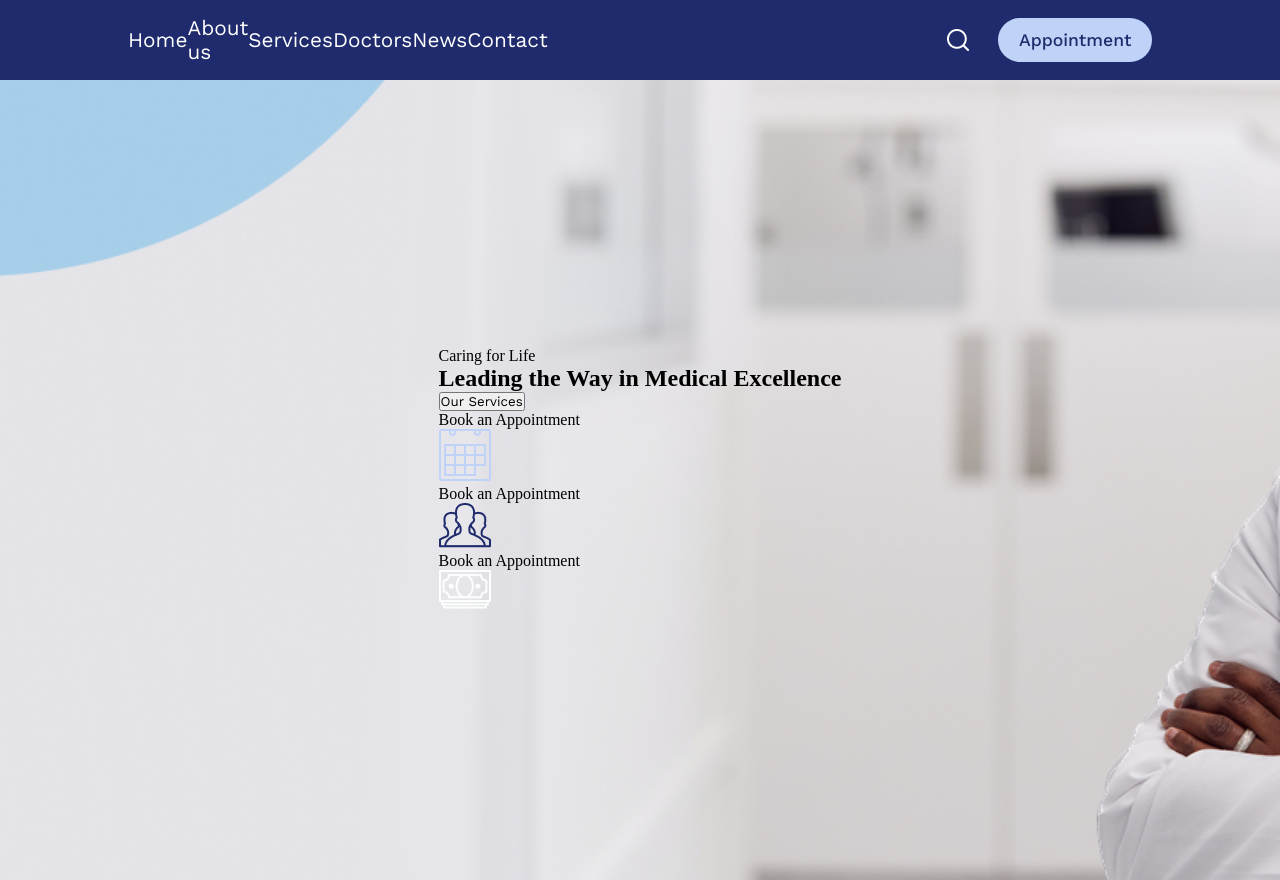
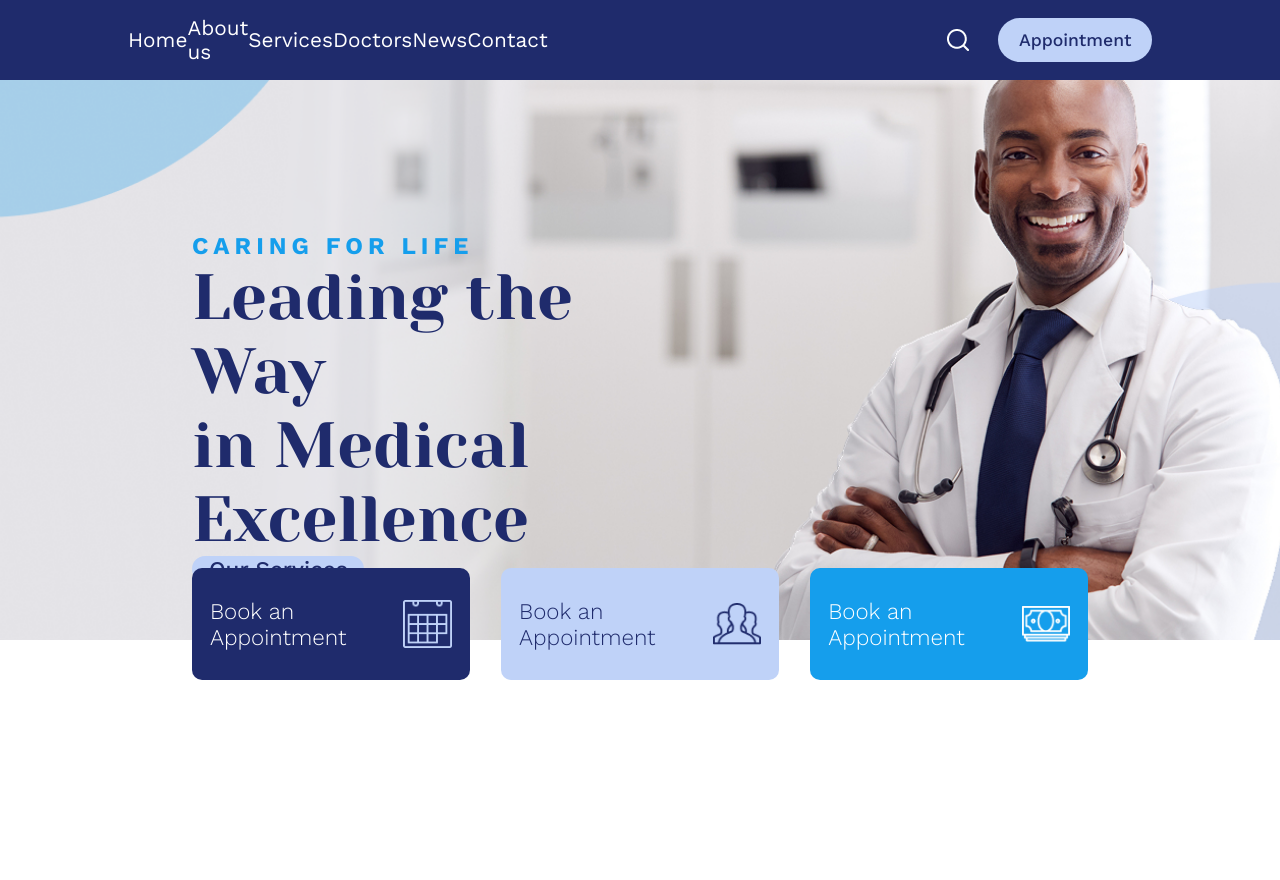
Before and after one commit to Wksils/ReactSitic3, a React (Vite) app in the folder project_react3/: page /Page1 in a window 1280 px wide. After the commit the page ends 800 px from the top, so only its background shows below. Built offline with nearby package versions, Linux system fonts and the light colour scheme.

Commit message:
section 1

```diff
--- a/project_react3/src/App.scss
+++ b/project_react3/src/App.scss
@@ -15,8 +15,14 @@
     font-size: 1.3rem;
     text-decoration: none;
 }
+p{
+   font-family: 'Work Sans', sans-serif;
+}
 a:hover{
     color: #BFD2F8;
+}
+h1{
+    font-family: 'Yeseva One', sans-serif;
 }
 button{
     font-family: 'Work Sans', sans-serif;
--- a/project_react3/src/components/Header/header.scss
+++ b/project_react3/src/components/Header/header.scss
@@ -12,14 +12,7 @@
         .poisk{
             @include lm.container-layout(20%, 100%);
             button{
-                @include lm.container-layout(75%, 70%);
-                justify-content: center;
-                background-color: #BFD2F8;
-                color: #1F2B6C;
-                border: none;
-                border-radius: 35px;
-                font-size: 1.1rem;
-                font-weight: 500;
+                @include lm.button-blue(75%, 70%);
             }
         }
     }
--- a/project_react3/src/components/Section1/section1.jsx
+++ b/project_react3/src/components/Section1/section1.jsx
@@ -7,8 +7,8 @@
             <section className="section1">
                 <div className="container">
                     <div className="title">
-                        <p>Caring for Life</p>
-                        <h1>Leading the Way in Medical Excellence</h1>
+                        <p>CARING FOR LIFE</p>
+                        <h1>Leading the Way <br/> in Medical Excellence</h1>
                         <button>Our Services</button>
                     </div>
                     <div className="book">
--- a/project_react3/src/components/Section1/section1Style.scss
+++ b/project_react3/src/components/Section1/section1Style.scss
@@ -2,7 +2,45 @@
 
 .section1{
     @extend %base-layout;
-    height: 100vh;
+    height: 70vh;
     background-image: url('../../assets/Sect1Dr.png');
     background-size: cover;
+    .container{
+        @include lm.container-layout-column(70%, 80%);
+        margin-top: 15%;
+        .title{
+            @include lm.container-layout-column(55%, 50%);
+            p{color: #159EEC;
+                font-size: 1.5rem;
+                font-weight: 700;
+                letter-spacing: 5px;
+            }
+            h1{
+                color: #1F2B6C;
+                font-size: 4rem;
+                font-weight: 500;
+            }
+            button{
+                @include lm.button-blue(35%, 20%);
+                font-size: 1.4rem;
+            }
+        }
+        .book{
+            @include lm.container-layout(100%, 25%);
+            div{
+                @include lm.container-layout(31%, 100%);
+                padding: 0 2% 0 2%;
+                img{
+                    width: 20%;
+                    height: auto;
+                }
+                font-size: 1.4rem;
+                font-weight: 300;
+                border-radius: 10px;
+            }
+            .dblue{background-color: #1F2B6C; color: white;}
+            .lblue{background-color: #BFD2F8; color: #1F2B6C;}
+            .blue{background-color: #159EEC; color: white;}
+        }
+    }
 }
--- a/project_react3/src/components/style_layout.scss
+++ b/project_react3/src/components/style_layout.scss
@@ -11,10 +11,20 @@
     justify-content: space-between;
     align-items: center;
 }
-@mixin container-layout-column($width, $heihght){
+@mixin container-layout-column($width, $height){
     width: $width;
-    height: $heihght;
+    height: $height;
     display: flex;
     flex-direction: column;
     justify-content: space-between;
 }
+@mixin button-blue($width, $height){
+    @include container-layout($width, $height);
+    justify-content: center;
+    background-color: #BFD2F8;
+    color: #1F2B6C;
+    border: none;
+    border-radius: 35px;
+    font-size: 1.1rem;
+    font-weight: 500;
+}
```
